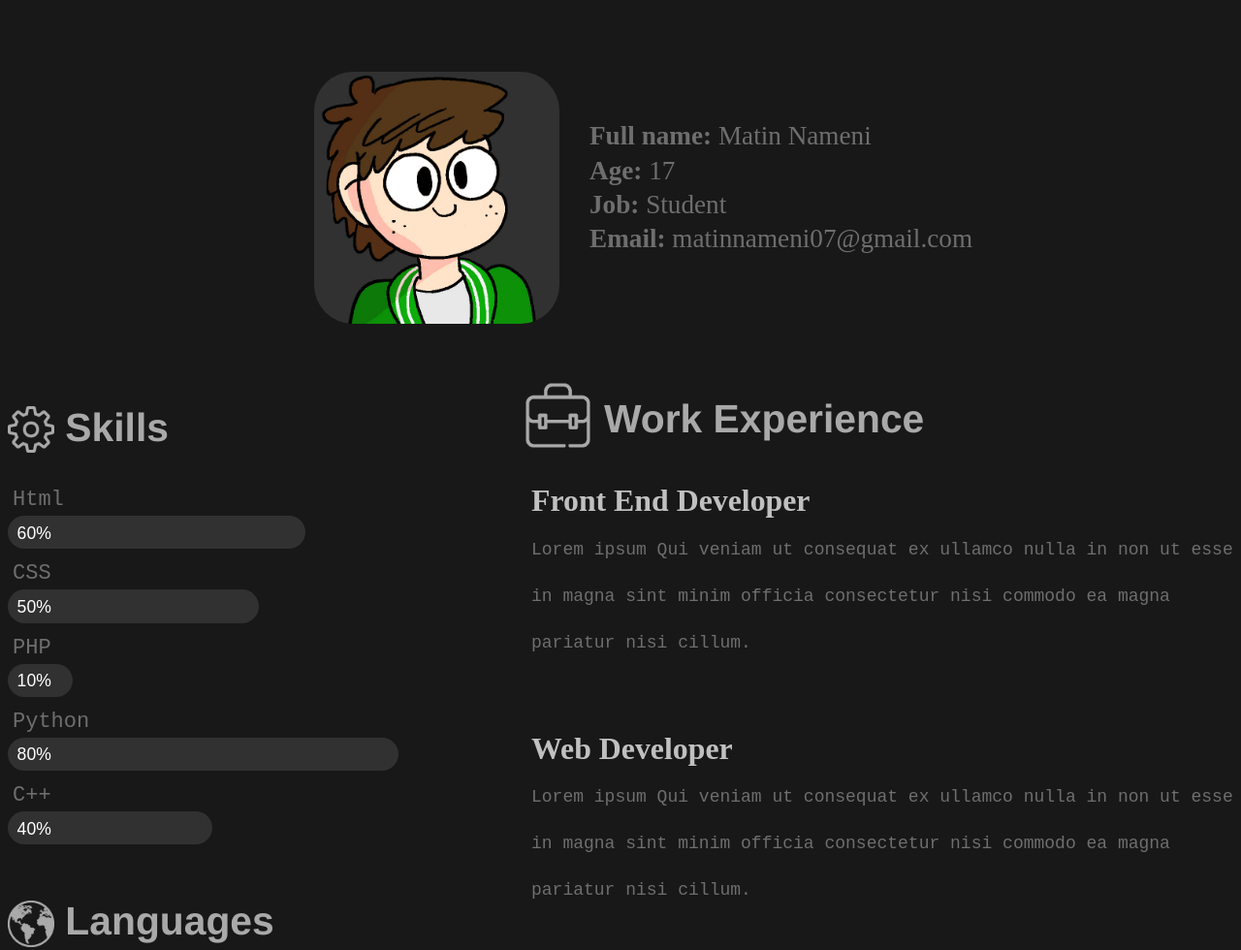
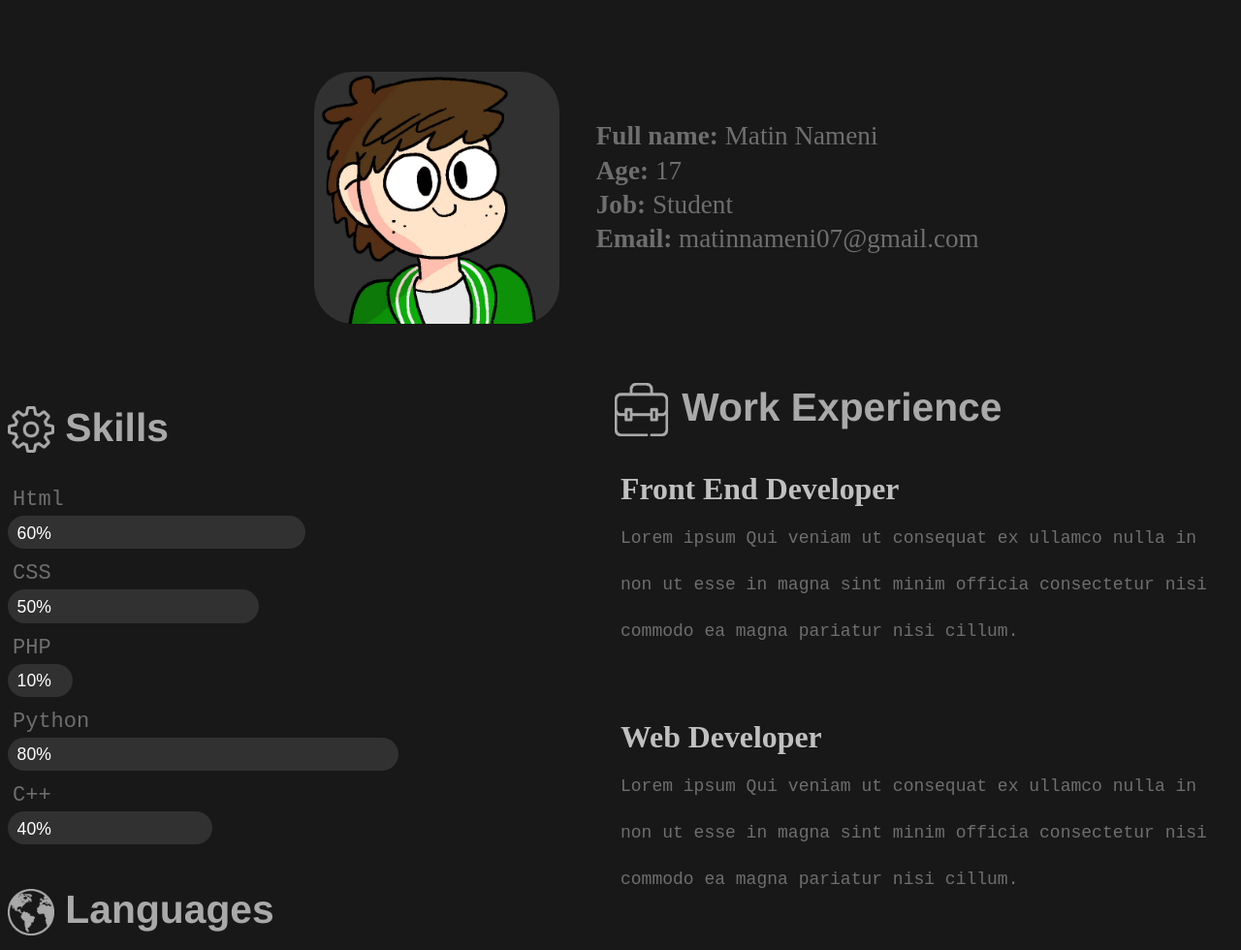
Before and after one commit to MatinNameni/CV-Site, a plain HTML site: page index.html in a window 1280 px wide. Shown: the part 796-1776 px from the top of the page at 97% size. Drawn offline with Linux system fonts and the light colour scheme.

Commit message:
style.css

```diff
--- a/style.css
+++ b/style.css
@@ -14,6 +14,7 @@ body {
 #main{
     background: #151515 url(img/bg.jpg) no-repeat center bottom;
 	background-size: cover;
+    background-repeat: no-repeat;
 	width: 100%;
 	height: 100%;
 	min-height: 720px;
@@ -130,7 +131,7 @@ li:hover{
     display: inline;
     position: relative;
     bottom: 300px;
-    left: 600px;
+    left: 48%;
 
 }
 
@@ -186,8 +187,8 @@ li:hover{
 .experience{
     position: relative;
     bottom: 890px;
-    left: 540px;
-    width: 750px;
+    left: 50%;
+    width: 50%;
 }
 
 h3{
```
